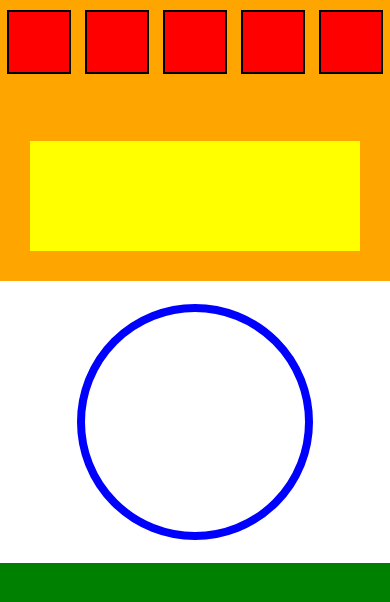
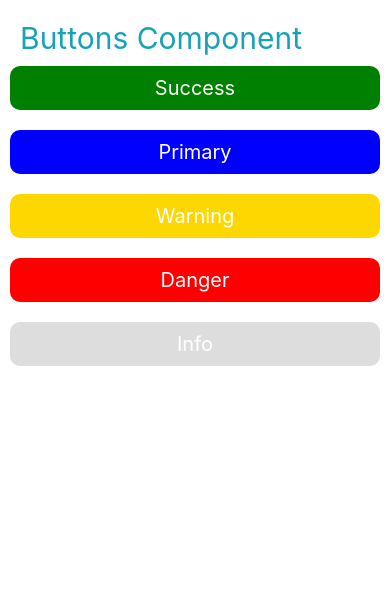
Before and after one commit to abdulbarishaikh/react-native-learning, a React Native app: screen / in a window 390 px wide. Shown: the top 602 px of the page. Built offline with nearby package versions, Linux system fonts and the light colour scheme.

Commit message:
custom buttons design

```diff
--- a/App.tsx
+++ b/App.tsx
@@ -17,6 +17,7 @@ import ClassWithPropStateComponent from './Components/Classes/ClassWithPropState
 import UseEffectComponent from './Components/UseEffectComponent';
 import ShowHideComponent from './Components/ShowHideComponent';
 import ResponsiveDesignComponent from './Components/ResponsiveDesignComponent';
+import ButtonsComponent from './Components/ButtonsComponent';
 
 type SectionProps = PropsWithChildren<{
   title: string;
@@ -81,7 +82,10 @@ function App(): React.JSX.Element {
       {/* <Section title="Show Hide Component">
         <ShowHideComponent />
       </Section> */}
-      <ResponsiveDesignComponent />
+      {/* <ResponsiveDesignComponent /> */}
+      <Section title="Buttons Component">
+        <ButtonsComponent />
+      </Section>
     </>
   );
 }
--- /dev/null
+++ b/Components/ButtonsComponent.jsx
@@ -0,0 +1,80 @@
+import React from 'react';
+import {StyleSheet, Text, TouchableHighlight, View} from 'react-native';
+
+export const InfoBtn = () => {
+  return (
+    <TouchableHighlight>
+      <Text style={[styles.button]}>Info</Text>
+    </TouchableHighlight>
+  );
+};
+export const PrimaryBtn = () => {
+  return (
+    <TouchableHighlight>
+      <Text style={[styles.button, styles.primary]}>Primary</Text>
+    </TouchableHighlight>
+  );
+};
+export const SuccessBtn = () => {
+  return (
+    <TouchableHighlight>
+      <Text style={[styles.button, styles.success]}>Success</Text>
+    </TouchableHighlight>
+  );
+};
+export const DangerBtn = () => {
+  return (
+    <TouchableHighlight onPress={()=>console.log('pressed')}>
+      <Text style={[styles.button, styles.danger]}>Danger</Text>
+    </TouchableHighlight>
+  );
+};
+export const WarningBtn = () => {
+  return (
+    <TouchableHighlight>
+      <Text style={[styles.button, styles.warning]}>Warning</Text>
+    </TouchableHighlight>
+  );
+};
+
+export const ButtonsComponent = () => {
+  return (
+    <View>
+      <SuccessBtn />
+      <PrimaryBtn />
+      <WarningBtn />
+      <DangerBtn />
+      <InfoBtn />
+    </View>
+  );
+};
+const styles = StyleSheet.create({
+  button: {
+    backgroundColor: '#ddd',
+    color: '#fff',
+    fontSize: 20,
+    textAlign: 'center',
+    padding: 10,
+    margin: 10,
+    borderRadius: 10,
+    shadowColor: '#000',
+    elevation: 10,
+    shadowOpacity: 1,
+  },
+  success: {
+    backgroundColor: 'green',
+  },
+  primary: {
+    backgroundColor: 'blue',
+  },
+  danger: {
+    backgroundColor: 'red',
+  },
+  warning: {
+    backgroundColor: 'gold',
+  },
+  warning: {
+    backgroundColor: 'gold',
+  },
+});
+export default ButtonsComponent;
```
